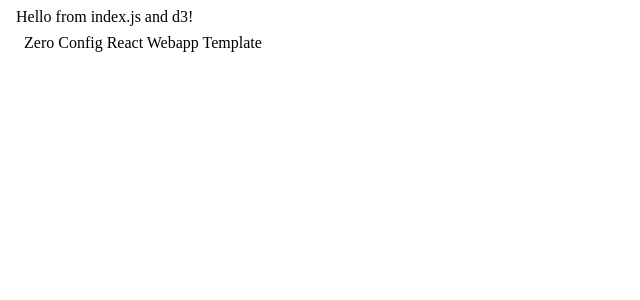
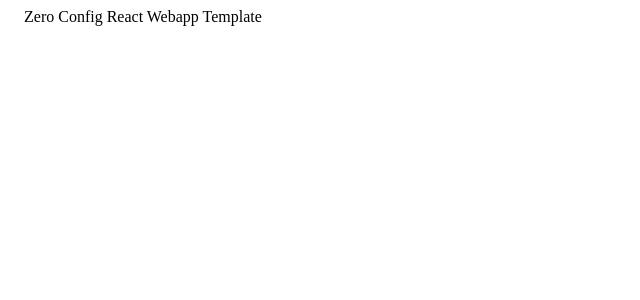
Before and after one commit to boeric/zero-config-react-webapp, a React app: page / in a window 1280 px wide. Shown: the top 300 px of the page, without its empty margins (0-640 px from the left). Built offline with nearby package versions, Linux system fonts and the light colour scheme; the HTML template or start-up script is replaced by a standard one.

Commit message:
Remove D3

```diff
--- a/package.json
+++ b/package.json
@@ -33,7 +33,6 @@
   },
   "dependencies": {
     "@babel/runtime": "^7.10.3",
-    "d3": "^5.16.0",
     "http-server": "^0.12.3",
     "prop-types": "^15.7.2",
     "react": "^16.13.1",
--- a/src/test-babel.js
+++ b/src/test-babel.js
@@ -1,8 +1,5 @@
 /* test-babel.js */
 /* eslint-disable no-console */
-
-// Imports
-import * as d3 from 'd3';
 
 // Exports
 export default function testBabel() {
@@ -140,8 +137,5 @@
     console.log(`optional chaining does NOT work: ${e}`);
   }
 
-  // Test d3
-  d3.selectAll('div').text('Hello from index.js and d3!');
-
   return 'default export/import works';
 }
```
